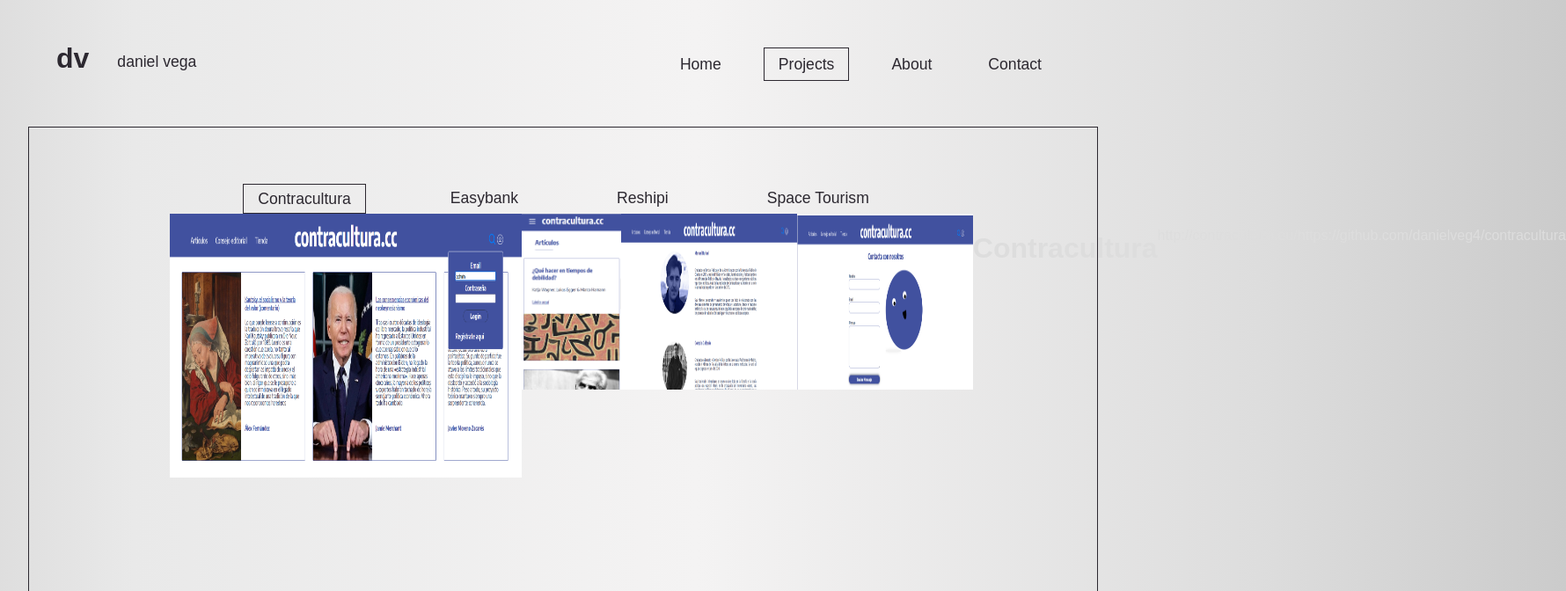
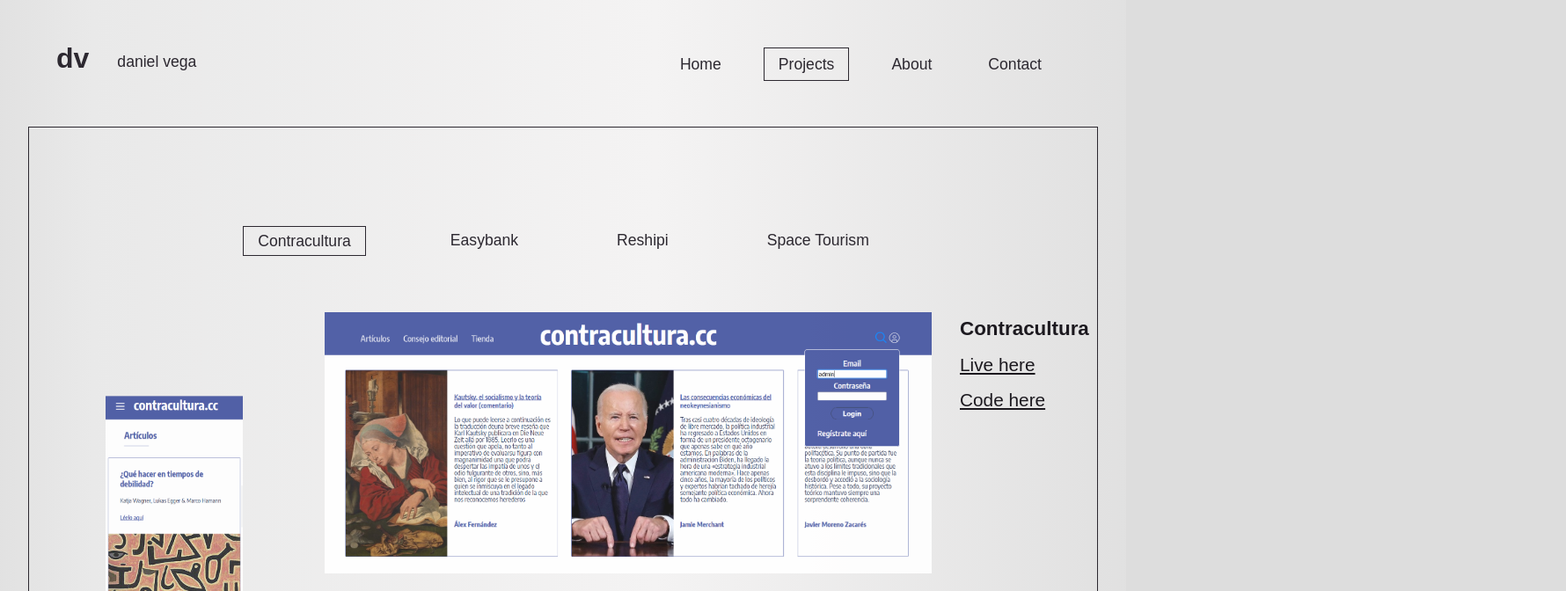
Before and after one commit to danielveg4/portfolio-react, a React (Vite) app: page /projects in a window 1280 px wide. Shown: the top 672 px of the page at 88% size, 1780 px wide, since content can reach past the window. Built offline with nearby package versions, Linux system fonts and the light colour scheme.

Commit message:
projects

```diff
--- a/src/constants/projects.js
+++ b/src/constants/projects.js
@@ -5,23 +5,11 @@
     title: "Contracultura",
     live: "http://contracultura.eu/",
     code: "https://github.com/danielveg4/contracultura",
-    image: "public/assets/images/insure1.png",
-    image2: "public/assets/images/insure2.png",
-    image3: "public/assets/images/insure3.png",
-    image4: "public/assets/images/insure4.png",
+    image: "assets/images/insure1.png",
+    image2: "assets/images/insure2.png",
+    image3: "assets/images/insure3.png",
+    image4: "assets/images/insure4.png",
     active: true
-};
-
-const Easybank = {
-    id: v4(),
-    title: "Easybank",
-    live: "https://danielveg4.github.io/clipboard_landing_page/",
-    code: "https://github.com/danielveg4/clipboard_landing_page",
-    image: "public/assets/images/easy1.png",
-    image2: "public/assets/images/easy2.png",
-    image3: "public/assets/images/easy3.png",
-    image4: "public/assets/images/easy4.png",
-    active: false
 };
 
 const Reshipi = {
@@ -29,7 +17,7 @@
     title: "Reshipi",
     live: "https://danielveg4.github.io/clipboard_landing_page/",
     code: "https://github.com/danielveg4/clipboard_landing_page",
-    image: "public/assets/images/reshipi.jpg",
+    image: "assets/images/reshipi.jpg",
     active: false
 };
 
@@ -42,4 +30,16 @@
     active: false
 };
 
+const Easybank = {
+    id: v4(),
+    title: "Easybank",
+    live: "https://danielveg4.github.io/clipboard_landing_page/",
+    code: "https://github.com/danielveg4/clipboard_landing_page",
+    image: "assets/images/easy1.png",
+    image2: "assets/images/easy2.png",
+    image3: "assets/images/easy3.png",
+    image4: "assets/images/easy4.png",
+    active: false
+};
+
 export const PROJECTS = [Contracultura, Easybank, Reshipi, SpaceTourism];
--- a/src/pages/projects/Projects.jsx
+++ b/src/pages/projects/Projects.jsx
@@ -2,8 +2,14 @@
 import {
 	StyledContainer,
 	StyledImgPrincipal,
-	StyledImgSecondary,
-	StyledImgContainer
+	StyledImgHorizontal,
+	StyledImgVertical,
+	StyledImgVertical2,
+	StyledImgContainer,
+	StyledTextContainer,
+	StyledProjectContainer,
+	StyledTextTitle,
+	StyledTextLink
 } from './styles';
 import useProjectTabs from '../../constants/useProjectTabs';
 
@@ -13,27 +19,31 @@
 	return (
 		<StyledContainer>
 			<TabProject tabs={projectTabs} />
+			<StyledProjectContainer>
 				<StyledImgContainer>
 					<StyledImgPrincipal
 						src={activeProject.image}
 						alt={activeProject.title}
 					/>
-				<StyledImgSecondary
+					<StyledImgHorizontal
 						src={activeProject.image2}
 						alt={activeProject.title}
 					/>
-				<StyledImgSecondary
+					<StyledImgVertical
 						src={activeProject.image3}
 						alt={activeProject.title}
 					/>
-				<StyledImgSecondary
+					<StyledImgVertical2
 						src={activeProject.image4}
 						alt={activeProject.title}
 					/>
-				<h1>{activeProject.title}</h1>
-				<p>{activeProject.live}</p>
-				<p>{activeProject.code}</p>
 				</StyledImgContainer>
+				<StyledTextContainer>
+					<StyledTextTitle>{activeProject.title}</StyledTextTitle>
+					<StyledTextLink href={activeProject.live}>Live here</StyledTextLink>
+					<StyledTextLink href={activeProject.code}>Code here</StyledTextLink>
+				</StyledTextContainer>
+			</StyledProjectContainer>
 		</StyledContainer>
 	);
 };
--- a/src/pages/projects/styles.js
+++ b/src/pages/projects/styles.js
@@ -5,7 +5,7 @@
 	margin: 2rem;
 	margin-top: 9rem;
     padding: 10rem;
-    padding-top: 4rem;
+    padding-top: 7rem;
     display: flex;
     flex-direction: row;
     justify-content: center;
@@ -13,16 +13,104 @@
     flex-direction: column;
 `;
 
-export const StyledImgSecondary = styled.img`
-    width: 200px;
-    height: 200px;
+export const StyledImgContainer = styled.div`
+    display: flex;
+    flex-direction: column;
+    margin-top: 4rem;
+`;
+
+export const StyledImgVertical = styled.img`
+    width: 358px;
+    height: 164px;
+    position: fixed;
+    top: 710px;
+    left: 750px;
+    z-index: 1;
+    opacity: 0.9;
+    transition: transform 0.3s, opacity 0.3s;
+	&:hover {
+        transform: scale(1.20);
+        opacity: 1;
+    }
+`;
+
+export const StyledImgVertical2 = styled.img`
+    width: 358px;
+    height: 164px;
+    position: fixed;
+    top: 710px;
+    left: 340px;
+    z-index: 1;
+    opacity: 0.9;
+    transition: transform 0.3s, opacity 0.3s;
+	&:hover {
+        transform: scale(1.20);
+        opacity: 1;
+    }
+`;
+
+export const StyledImgHorizontal = styled.img`
+    width: 156px;
+    height: 276px;
+    position: fixed;
+    top: 450px;
+    left: 120px;
+    z-index: 1;
+    opacity: 0.9;
+    transition: transform 0.3s, opacity 0.3s;
+	&:hover {
+        transform: scale(1.20);
+        opacity: 1;
+    }
 `;
 
 export const StyledImgPrincipal = styled.img`
-    width: 400px;
-    height: 300px;
+    width: 690px;
+    height: 297px;
+    margin-left: auto;
+    margin-right: auto;
+    opacity: 0.9;
+    transition: transform 0.3s, opacity 0.3s;
+	&:hover {
+        transform: scale(1.20);
+        opacity: 1;
+    }
 `;
 
-export const StyledImgContainer = styled.div`
+export const StyledTextContainer = styled.div`
     display: flex;
+    flex-direction: column;
+    margin-top: 3rem;
+    text-align: left;
+    width: 200px;
 `;
+
+export const StyledProjectContainer = styled.div`
+    display: flex;
+    flex-direction: row;
+    gap: 2rem;
+    margin-left: 11rem;
+    margin-bottom: 12rem;
+`;
+
+export const StyledTextTitle = styled.h3`
+    font-size: 1.4rem;
+    font-weight: 700;
+    color: var(--secundary);
+    margin-bottom: 1rem;
+    &:hover {
+        filter: drop-shadow(0 0 15px #2c2830) hue-rotate(320deg);
+    }
+`;
+
+export const StyledTextLink = styled.a`
+    font-size: 1.3rem;
+    text-decoration: underline;
+    font-weight: 500;
+    color: var(--secundary);
+    margin-bottom: 1rem;
+    &:hover {
+        cursor: pointer;
+        filter: drop-shadow(0 0 15px #2c2830) hue-rotate(320deg);
+    }
+`;
```
Lines whose indentation alone changed are shown as unchanged.
